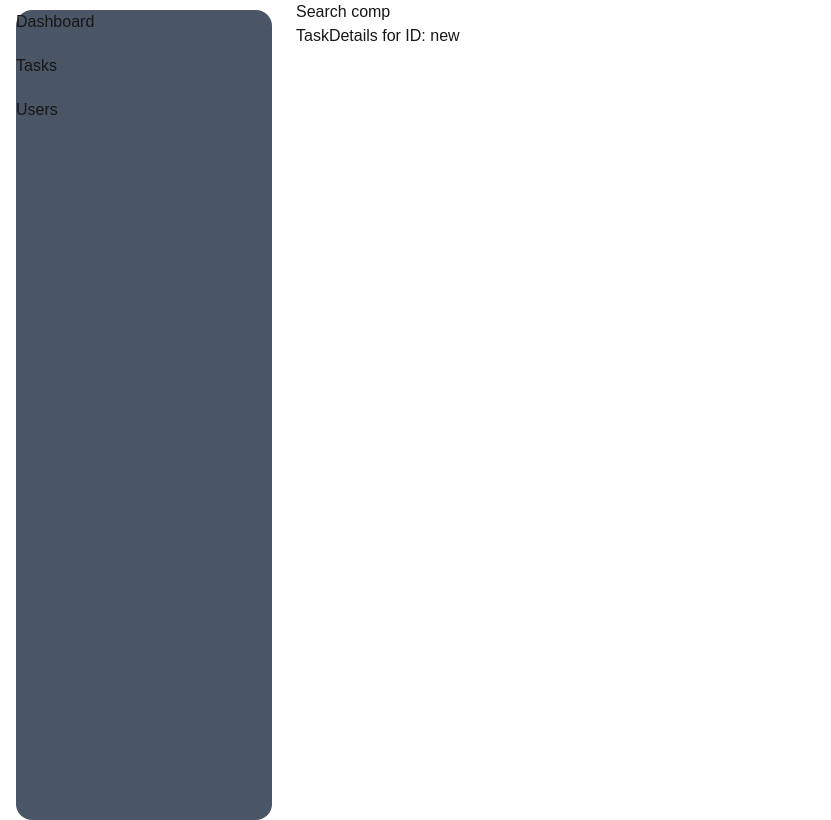
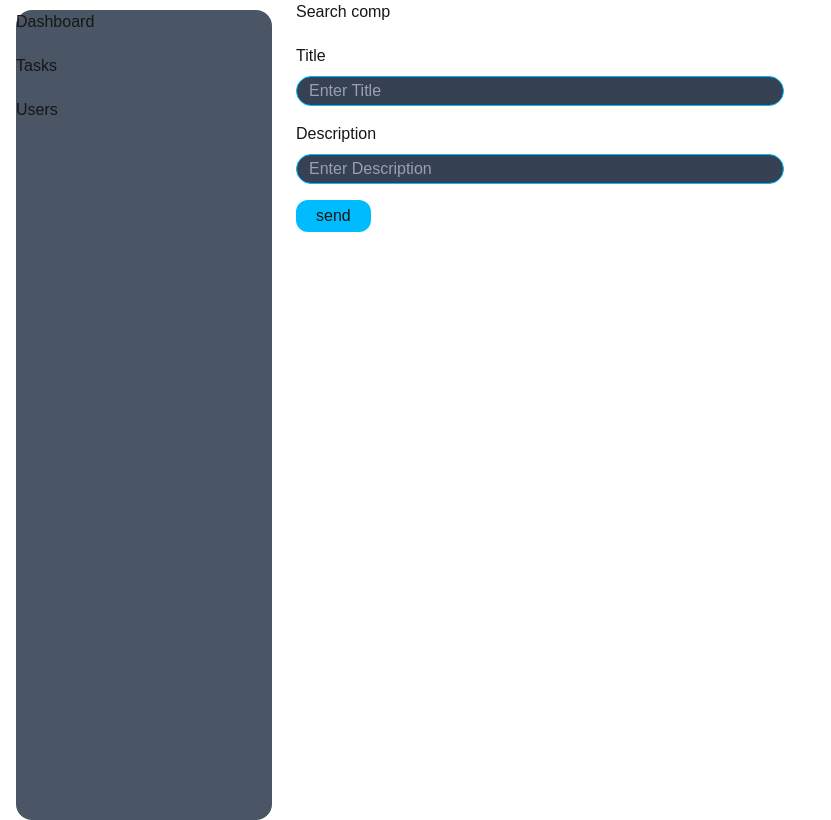
Before and after one commit to hamed4dev-commits/todoApp, a Next.js app: page /task/new in a window 1280 px wide. Shown: the whole page, without its empty margins (0-831 px from the left). Built offline with nearby package versions, Linux system fonts and the light colour scheme.

Commit message:
created add new task feature

```diff
--- /dev/null
+++ b/app/task/new/page.tsx
@@ -0,0 +1,5 @@
+import NewTask from "@/components/templates/NewTask";
+
+export default function Page() {
+  return <NewTask />;
+}
--- a/components/modules/TaskFilter.tsx
+++ b/components/modules/TaskFilter.tsx
@@ -3,6 +3,7 @@
 import { useState } from "react";
 import TaskItem from "./TaskItem";
 import { useTaskStore } from "@/stores/taskStores";
+import Link from "next/link";
 
 type Todo = {
   id: number;
@@ -57,6 +58,9 @@ const TaskFilter = ({ data }: { data: Todo[] }) => {
       </button>
 
       <div className="mt-4">
+         <Link href={"/task/new"} className="border-1 border-indigo-700 rounded-2xl text-indigo-300 px-3.5 py-2 ">
+       New Task
+      </Link>
         {visibleData.map((item) => (
           <TaskItem item={item} key={item.id} />
         ))}
--- a/components/modules/TaskItem.tsx
+++ b/components/modules/TaskItem.tsx
@@ -1,6 +1,6 @@
-"use client"
+"use client";
 import { useTaskStore } from "@/stores/taskStores";
-
+import Link from "next/link";
 
 type Todo = {
   id: number;
@@ -8,15 +8,23 @@ type Todo = {
   completed: boolean;
 };
 const TaskItem = ({ item }: { item: Todo }) => {
-    const {favorites,addFavorite,removeFavorite,isFavorite}= useTaskStore()
-    // console.log(favorites)
+  const { favorites, addFavorite, removeFavorite, isFavorite } = useTaskStore();
+  // console.log(favorites)
   return (
     <div>
-      TSKItem{item?.id}: {item.title}{" "}
+        TSKItem{item?.id}:
+      <Link href={`/task/${item?.id}`}>
+         {item.title}{" "}
+      </Link>
       <span className={item.completed ? "text-green-500" : "text-amber-400"}>
         {item.completed ? "Completed" : "pending"}
       </span>
-      <button className={`px-4 py-2 border-b-emerald-500 border-1 rounded-2xl m-2 cursor-pointer ${isFavorite(item.id) ? "text-red-500" : "text-gray-500"}`} onClick={()=>isFavorite(item.id)?removeFavorite(item.id):addFavorite(item.id)}>
+      <button
+        className={`px-4 py-2 border-b-emerald-500 border-1 rounded-2xl m-2 cursor-pointer ${isFavorite(item.id) ? "text-red-500" : "text-gray-500"}`}
+        onClick={() =>
+          isFavorite(item.id) ? removeFavorite(item.id) : addFavorite(item.id)
+        }
+      >
         ❤
       </button>
     </div>
--- a/components/pages/TasksPage.tsx
+++ b/components/pages/TasksPage.tsx
@@ -1,6 +1,8 @@
+
 
 import TaskFilter from "../modules/TaskFilter";
 import TaskItem from "../modules/TaskItem";
+import NewTask from "../templates/NewTask";
 
 type Todo = {
   id: number;
--- /dev/null
+++ b/components/templates/NewTask.tsx
@@ -0,0 +1,63 @@
+"use client";
+
+import {  useState } from "react";
+
+
+type FormState = {
+    title: string,
+    description: string,
+}
+
+
+const NewTask = () => {
+  const [form, setForm] = useState<FormState>({
+    title: "",
+    description: "",
+  });
+//   console.log(form);
+  const changeHandler = (e: React.ChangeEvent<HTMLInputElement>) => {
+    const { name, value } = e.target;
+    setForm((prev) => ({
+      ...prev,
+      [name]: value,
+    }));
+  };
+  const submitHandler = (e: React.FormEvent<HTMLFormElement>) => {
+    e.preventDefault();
+    console.log(form);
+    // setForm({ title: "", description: "" });
+  };
+  return (
+    <div>
+      <form onSubmit={submitHandler} className="flex flex-col gap-4 mt-5">
+        <div className="flex flex-col max-w-1/2 gap-2">
+          <label htmlFor="title">Title</label>
+          <input
+            type="text"
+            id="title"
+            name="title"
+            value={form.title}
+            onChange={changeHandler}
+            placeholder="Enter Title"
+            className="border-sky-400 border-1 rounded-2xl  placeholder-gray-400 text-white  bg-gray-700 px-3 py-0.5 "
+          />
+        </div>
+        <div className="flex flex-col max-w-1/2 gap-2">
+          <label htmlFor="desc">Description</label>
+          <input
+            type="text"
+            id="desc"
+            name="description"
+            value={form.description}
+            onChange={changeHandler}
+            placeholder="Enter Description"
+            className="border-sky-400 border-1 rounded-2xl  placeholder-gray-400 text-white  bg-gray-700 px-3 py-0.5 "
+          />
+        </div>
+        <button type="submit" className="bg-sky-400 w-fit px-5 py-1 rounded-xl">send</button>
+      </form>
+    </div>
+  );
+};
+
+export default NewTask;
```
